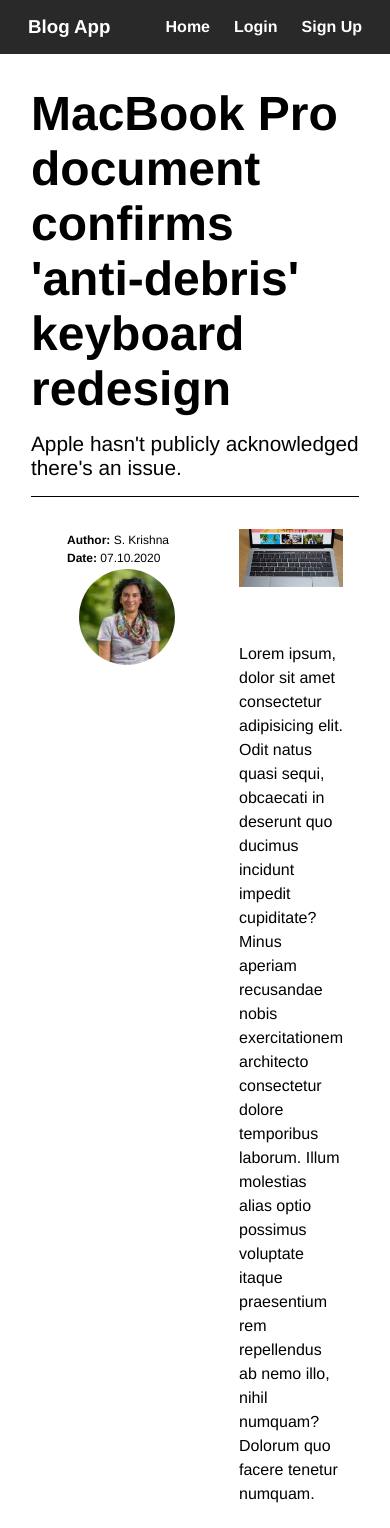
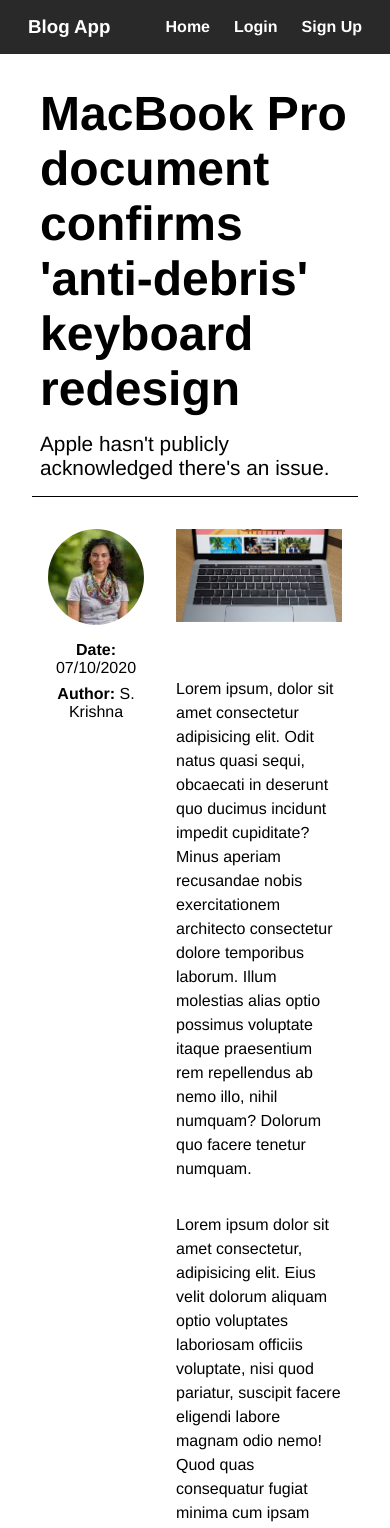
Before and after one commit to gaddscientist/article-comments-demo, a Vue app: page / in a window 390 px wide. Shown: the top 1528 px of the page. Built offline with nearby package versions, Linux system fonts and the light colour scheme; no server answers.

Commit message:
Responsive on small screens

```diff
--- a/src/components/layout/AuthForm.vue
+++ b/src/components/layout/AuthForm.vue
@@ -156,12 +156,12 @@
   display: flex;
   flex-direction: column;
   align-items: center;
-  min-width: 25rem;
+  min-width: 20rem;
   border-radius: 10px;
   border: 1px solid #e2e2e2;
   padding: 0 3rem 2rem 3rem;
   background: #f5f5f5;
-  margin-top: 6rem;
+  margin: 6rem 1rem 0 1rem;
 }
 button {
   margin: 0 auto;
--- a/src/components/layout/CreateComment.vue
+++ b/src/components/layout/CreateComment.vue
@@ -85,7 +85,8 @@
   cursor: pointer;
 }
 .container {
-  margin: 2rem 6rem 0.5rem 6rem;
+  margin: 2rem auto 0.5rem auto;
+  min-width: 17rem;
 }
 form {
   display: flex;
--- a/src/components/layout/SingleComment.vue
+++ b/src/components/layout/SingleComment.vue
@@ -62,7 +62,10 @@
   },
   computed: {
     childStyles() {
-      return { 'max-width': 50 - 6 * this.item.depth + 'rem' };
+      return {
+        width: 50 - 50 * (this.item.depth * 0.1) + 'rem',
+        'max-width': 100 - 10 * this.item.depth + 'vw',
+      };
     },
     timestamp() {
       return new Date(this.item.timestamp).toLocaleString('en-US', {
@@ -90,11 +93,9 @@
   list-style: none;
   margin: 0 0 0 auto;
   padding: 1rem 1rem 1rem 1rem;
-  /* border: 1px solid #aaa; */
 }
 .comment {
-  background: #eee;
-  /* border-radius: 10px; */
+  background: #e9e9e9;
   border-top-left-radius: 10px;
   border-bottom-left-radius: 10px;
   border-top-right-radius: 10px;
@@ -131,7 +132,7 @@
   height: 2rem;
   width: 4rem;
   border: none;
-  background: #ddd;
+  background: #d7d7d7;
   border-bottom-left-radius: 10px;
   border-bottom-right-radius: 10px;
 }
--- a/src/store/modules/comments/index.js
+++ b/src/store/modules/comments/index.js
@@ -1,10 +1,10 @@
-// import * as stuff from '../../../../comments.js';
+import * as stuff from '../../../../comments.js';
 
 export default {
   state() {
     return {
-      comments: [],
-      // comments: stuff.default,
+      // comments: [],
+      comments: stuff.default,
     };
   },
   mutations: {
--- a/src/views/Article.vue
+++ b/src/views/Article.vue
@@ -8,18 +8,18 @@
         Apple hasn't publicly acknowledged there's an issue.
       </p>
       <div class="main">
-        <div class="author-info">
-          <p class="section-header"><span>Author: </span> S. Krishna</p>
-          <p class="section-header"><span>Date: </span> 07.10.2020</p>
+        <div class="article-info">
           <img
             class="user-icon"
             src="../assets/user_icon.webp"
             alt="User Image"
           />
+          <p><span>Date: </span> 07/10/2020</p>
+          <p><span>Author: </span> S. Krishna</p>
         </div>
         <div class="article-body">
           <img class="main-image" src="../assets/macbook.webp" alt="macbook" />
-          <p class="paragraph">
+          <p>
             Lorem ipsum, dolor sit amet consectetur adipisicing elit. Odit natus
             quasi sequi, obcaecati in deserunt quo ducimus incidunt impedit
             cupiditate? Minus aperiam recusandae nobis exercitationem architecto
@@ -27,7 +27,7 @@
             possimus voluptate itaque praesentium rem repellendus ab nemo illo,
             nihil numquam? Dolorum quo facere tenetur numquam.
           </p>
-          <p class="paragraph">
+          <p>
             Lorem ipsum dolor sit amet consectetur, adipisicing elit. Eius velit
             dolorum aliquam optio voluptates laboriosam officiis voluptate, nisi
             quod pariatur, suscipit facere eligendi labore magnam odio nemo!
@@ -35,7 +35,7 @@
             voluptas nam quos ex, libero, tenetur possimus porro vero nisi sint?
             Inventore, et.
           </p>
-          <p class="paragraph">
+          <p>
             Lorem ipsum dolor sit amet consectetur adipisicing elit. Ut dolor
             labore id illum, perspiciatis velit assumenda molestiae ducimus,
             eaque mollitia optio nam vel odio maiores est amet quos nulla
@@ -76,24 +76,33 @@
   max-width: 70rem;
 }
 .article-header {
-  margin-bottom: 1rem;
+  margin: 0 0.5rem 1rem 0.5rem;
   font-size: 3rem;
 }
 .article-sub-header {
-  margin-bottom: 1rem;
+  margin: 0 0.5rem 1rem 0.5rem;
   font-size: 1.3rem;
 }
 .main {
   display: flex;
   border-top: 1px solid black;
 }
-.author-info {
-  padding: 1rem;
+.article-info {
   margin: 1rem;
+  display: flex;
+  flex-direction: column;
+}
+.article-info p {
+  font-size: 16px;
+  margin-bottom: 0.5rem;
+  text-align: center;
+}
+.article-info span {
+  font-weight: bold;
 }
 .user-icon {
   border-radius: 50%;
-  margin: 0 1rem;
+  margin: 1rem auto;
   height: 96px;
   width: 96px;
 }
@@ -111,14 +120,7 @@
   object-fit: contain;
   margin-bottom: 1rem;
 }
-.section-header {
-  margin: 0.25rem;
-  font-size: 12px;
-}
-.section-header span {
-  font-weight: bold;
-}
-.paragraph {
+.article-body p {
   margin: 2rem 0;
 }
 </style>
```
